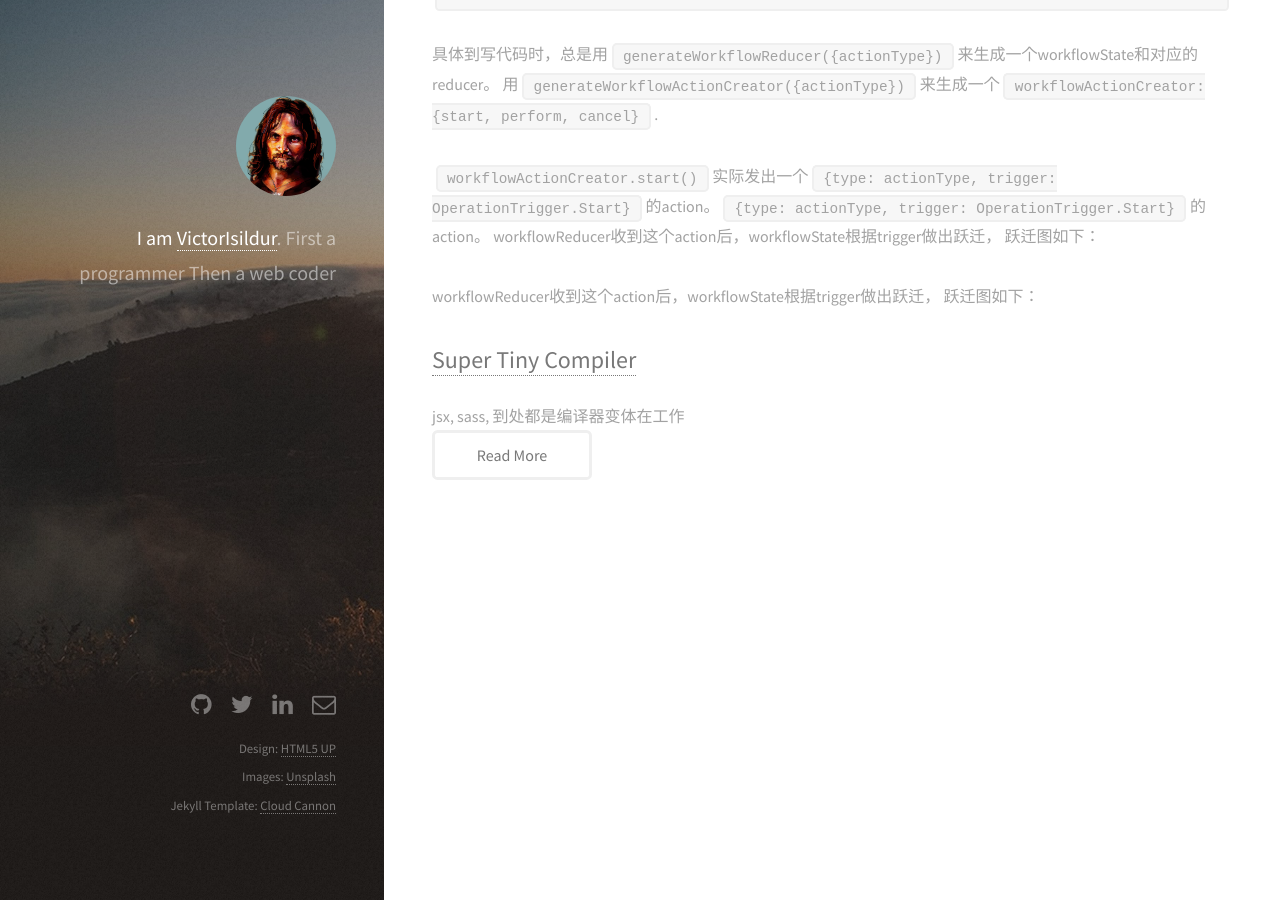
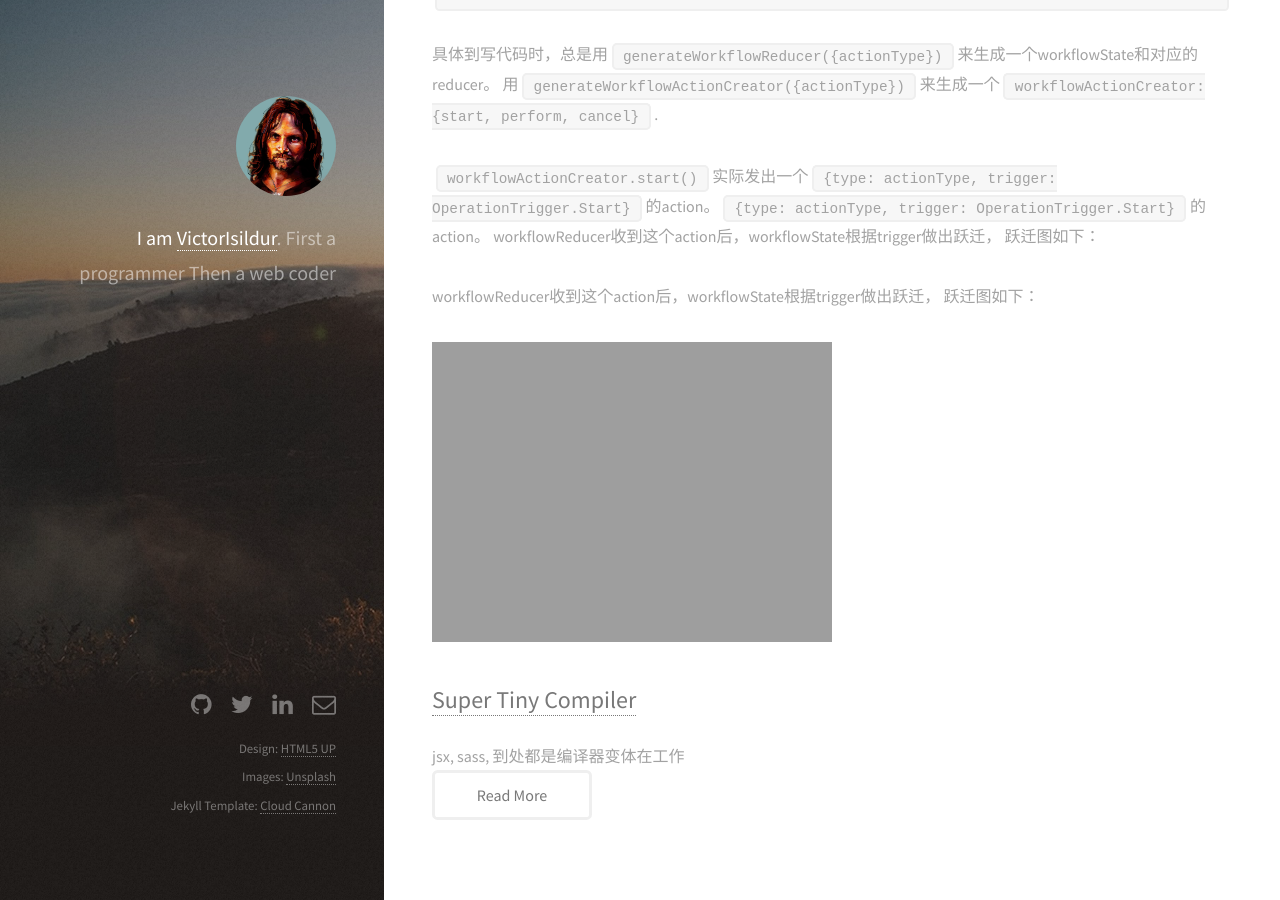
Before and after one commit to victorisildur/victorisildur.github.io, a Jekyll site: the page built from _posts/2016-09-26-typescript.markdown, in a window 1280 px wide and 900 px high, scrolled down 3084 px. Built offline with Jekyll 4.4.1, drawn with Linux system fonts in a browser that asks for light colours; Markdown is read by kramdown in place of the engine named in the settings.

Commit message:
workflow state transformation

```diff
--- a/_posts/2016-09-26-typescript.markdown
+++ b/_posts/2016-09-26-typescript.markdown
@@ -138,3 +138,5 @@ workflowReducer收到这个action后，workflowState根据trigger做出跃迁，
 
 workflowReducer收到这个action后，workflowState根据trigger做出跃迁，
 跃迁图如下：
+
+![workflow state 状态机]({{site.url}}/assets/images/workflowState_workflowAction.png)
```
